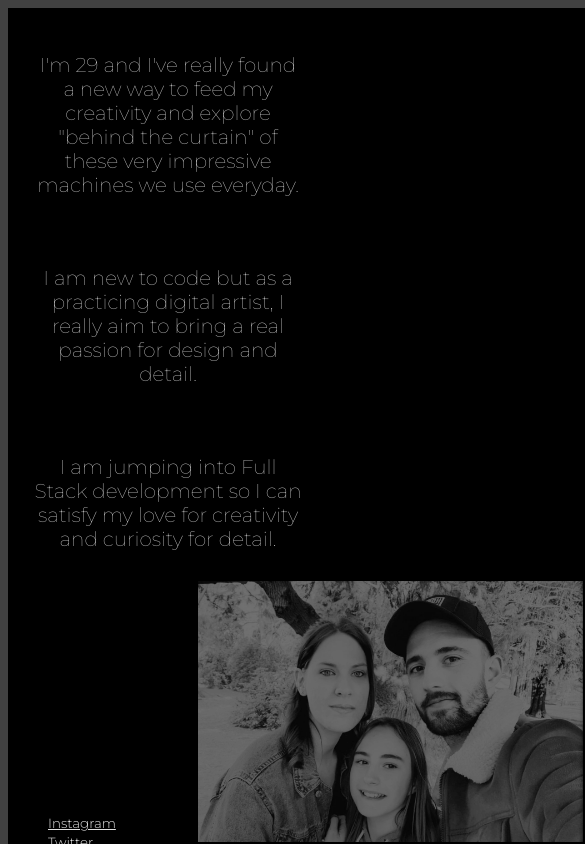
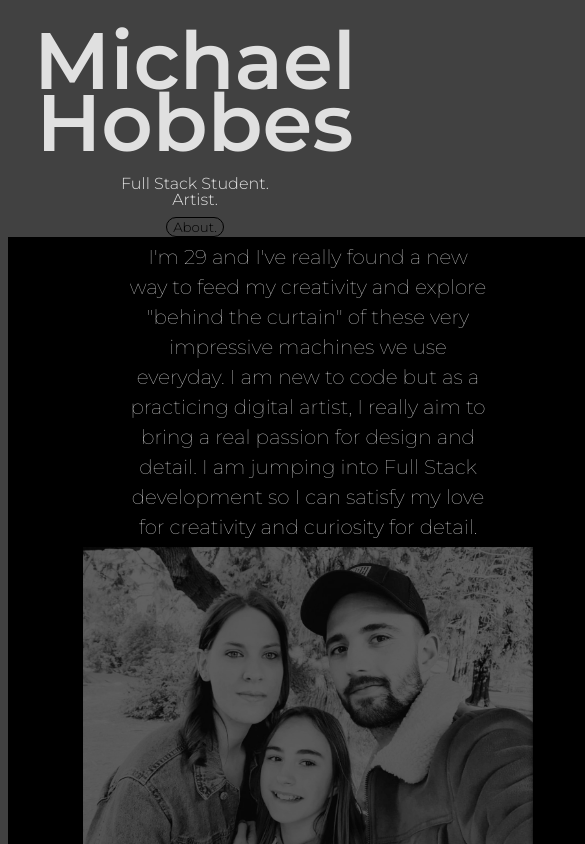
Before and after one commit to aCodeCalledMike/portfolioWebsite, a plain HTML site: page portfolioContent.html in a window 390 px wide. Both pictures are taken after a click on the button "About.". Shown: the top 844 px of the page, 585 px wide, since content can reach past the window. Drawn offline with Linux system fonts and the light colour scheme.

Commit message:
simplify layout for total responsive css, objectives now complete

```diff
--- a/portfolioContent.html
+++ b/portfolioContent.html
@@ -17,46 +17,26 @@
 </header>
 <main>
 <div id="main-container">
-  <div id="right-container">
-    <div class="project-links">
-        <a href="./projectOne.html" target=""><h2>Project One.</h2></a>
-        <a href="./projectTwo.html" target=""><h2>Project Two.</h2></a>
-        <a href="./projectThree.html" target=""><h2>Project Three.</h2></a>
 
-    </div>
-</div>
-
-<div id="left-container">
     <div class="greeting">
-
           <h1>Michael</h1>
-<h1>hobbes</h1>
+          <h1>Hobbes</h1>
           <p>Full Stack Student.</p>
           <p>Artist.</p>
-</div>
+
 
   <div class="about-button">
            <button id="about" onclick="showAbout()">About.</button>
-</div>
-
-<div class="social">
-    <ul class="follow">
-        <li><a href="https://www.instagram.com/mike_draws_doogs" target="_blank">Instagram<img class="icon" src=""></a></li>
-        <li><a href="https://www.twitter.com/@Digital_Doog" target="_blank">Twitter<img class="icon" src=""></a></li>
-      </ul>
-
-</div>
-
   </div>
 <!-- about page visable/hidden onclick about-button/home-button.-->
 <div id="about-page" style="display:none" >
 
   <div class="about-text">
-        <p>I'm 29 and I've really found a new way to feed my creativity and explore "behind the curtain" of these very impressive machines we use everyday.</p>
-        <br>
-        <p>I am new to code but as a practicing digital artist, I really aim to bring a real passion for design and detail.</p>
-        <br>
-        <p>I am jumping into Full Stack development so I can satisfy my love for creativity and curiosity for detail.  </p>
+      <p>I'm 29 and I've really found a new way to feed my creativity and explore "behind the curtain" of these very impressive machines we use everyday.
+
+      I am new to code but as a practicing digital artist, I really aim to bring a real passion for design and detail.
+
+      I am jumping into Full Stack development so I can satisfy my love for creativity and curiosity for detail.  </p>
   </div>
 
 
@@ -66,15 +46,27 @@
   </div>
 
 
-    <div class="about-social">
+</div>
+
+
+
+</div>
+    <div class="social">
         <ul class="follow">
             <li><a href="https://www.instagram.com/mike_draws_doogs" target="_blank">Instagram<img class="icon" src=""></a></li>
             <li><a href="https://www.twitter.com/@Digital_Doog" target="_blank">Twitter<img class="icon" src=""></a></li>
         </ul>
     </div>
 
+    <div class="project-links">
+        <a href="./projectOne.html" target=""><h2>Project One.</h2></a>
+        <a href="./projectTwo.html" target=""><h2>Project Two.</h2></a>
+        <a href="./projectThree.html" target=""><h2>Project Three.</h2></a>
+    </div>
 
 </div>
+
+
 </main>
 
 
--- a/portfolioStyles.css
+++ b/portfolioStyles.css
@@ -1,48 +1,47 @@
 /* about page  */
 
 #about-page{
+display:flex;
+flex-wrap: wrap;
+flex-direction: row;
 background-color: black;
 min-width: 600px;
 min-height: 600px;
+justify-content: center;
 }
 
 .about-text p{
-position:relative;
-top:20px;
+    display:flex;
+    flex-wrap: wrap;
+    max-width: 60%;
+    font-weight: lighter;
+    font-family: 'Montserrat', sans-serif;
+    font-size: 20px;
+    color: rgb(224, 224, 224);
+    padding:5px;
+     background-color: transparent;
+    columns:1;
+    top:10px;
+    line-height: 30px;
+    margin: 0 auto;
+    justify-content: center;
+}
+
+.portrait-container{
+opacity:0.6;
 display:flex;
+flex-wrap: wrap;
 flex-direction: row;
-max-width: 45%;
-font-weight: lighter;
-font-family: 'Montserrat', sans-serif;
-font-size: 20px;
-color: rgb(224, 224, 224);
-padding:5px;
-margin:20px;
-background-color: transparent;
+justify-content: center;
 
 }
 
-.portrait-container{
-display:flex;
-flex-direction: row-reverse;
-padding: 25px;
-opacity:69%;
+.portrait-container img {
+    max-height: 75%;
+    max-width: 75%;
 }
 
-.portrait-container img {
-width:70%;
-height:70%;
 
-}
-
-.about-social li a {
- color: rgb(224, 224, 224);
- font-size: smaller;
- font-weight: small;
- font-family: 'Montserrat', sans-serif;
- position: relative;
- bottom:70px;
-}
 
 /* main page */
 
@@ -51,46 +50,28 @@ html{
     font-family: 'Montserrat', sans-serif;
 }
 
-#main-container{
-display: flex;
-flex-direction:row-reverse;
-justify-content: space-around;
-width:100%;
-height:900px;
-flex-shrink: auto;
-}
 
-#right-container{
-display:flex;
-flex-direction: column;
-float:right;
-justify-content:space-around;
-}
-
-#left-container{
-    display:flex;
-    flex-direction: column;
-    float:left;
-    justify-content:space-around;
-}
 
 .greeting{
 color: rgb(224, 224, 224);
-margin-top: 25%;
-line-height: 0%;
+line-height: 3%;
 text-align: center;
 }
 
 .greeting h1{
+display:flex;
+flex-wrap: wrap;
+flex-direction: row;
 font-size: 5rem;
 line-height:2px;
 margin:60px;
+
 }
 
 .project-links{
     color:rgb(224, 224, 224);
-    margin-right: 20%;
-    text-align: right;
+
+    text-align: center;
     text-decoration: underline;
     text-decoration-color:black;
     font-size:2.5rem ;
@@ -106,9 +87,8 @@ text-decoration-color: black;
 }
 
 button{
-    position: relative;
-    left:40%;
-    bottom:280%;
+
+
     color: rgb(0, 0, 0);
     text-align: center;
     align-items: center;
@@ -131,8 +111,8 @@ button{
     font-size: smaller;
     font-weight: small;
     font-family: 'Montserrat', sans-serif;
-    position: relative;
-    bottom:70px;
+
+
     list-style-type: none;
    }
     ::marker{
@@ -182,13 +162,13 @@ text-align:start;
 .team-col h2 {
 text-align: end;
 }
-.next-project{
+.next-project {
     color:rgb(224, 224, 224);
-    margin-right: 20%;
+
     text-align: right;
     text-decoration: none;
     text-decoration-color:none;
-    font-size:2.5rem ;
+
     justify-content: center;
 }
 .next-project a:visited {
```
Lines whose indentation alone changed are shown as unchanged.
